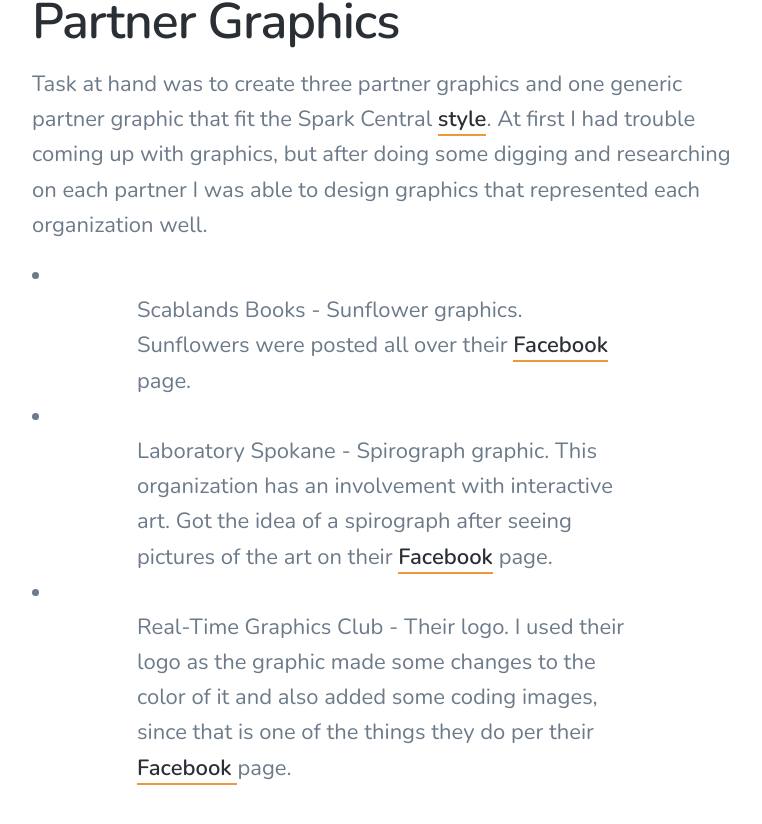
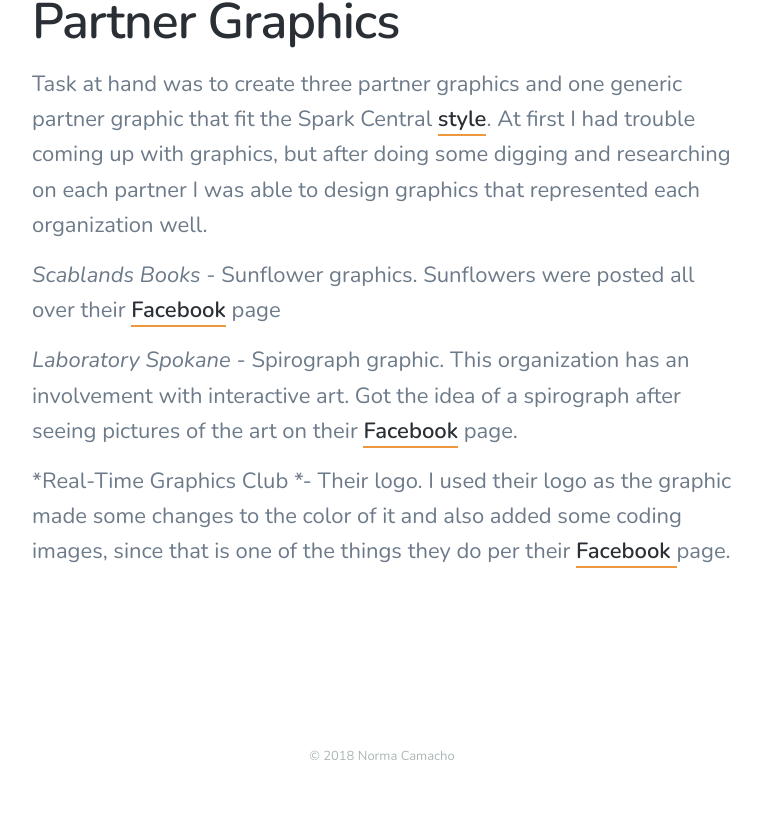
Before and after one commit to noremuhh/noremuhh.github.io, a Jekyll site: the page built from _projects/spark-central-collateral.markdown, in a window 1280 px wide and 900 px high, scrolled down 1659 px. Shown: the top 824 px of the window, without its empty margins (258-1020 px from the left). Built offline with Jekyll 4.4.1, drawn with Linux system fonts in a browser that asks for light colours; nearby versions of some CDN libraries.

Commit message:
Updated Spark Central Collateral

```diff
--- a/_projects/spark-central-collateral.markdown
+++ b/_projects/spark-central-collateral.markdown
@@ -25,8 +25,8 @@
 
 Task at hand was to create three partner graphics and one generic partner graphic that fit the Spark Central [style](https://spark-central.org/playshops/). At first I had trouble coming up with graphics, but after doing some digging and researching on each partner I was able to design graphics that represented each organization well.
 
-* Scablands Books - Sunflower graphics. Sunflowers were posted all over their [Facebook](https://www.facebook.com/pg/scablandsbooks/about/?ref=page_internal) page.
+*Scablands Books* - Sunflower graphics. Sunflowers were posted all over their [Facebook](https://www.facebook.com/pg/scablandsbooks/about/?ref=page_internal) page
 
-* Laboratory Spokane - Spirograph graphic. This organization has an involvement with interactive art. Got the idea of a spirograph after seeing pictures of the art on their [Facebook](https://www.facebook.com/LaboratorySpokane/photos/a.477799072312307/956492271109649/?type=3&theater) page.
+*Laboratory Spokane* - Spirograph graphic. This organization has an involvement with interactive art. Got the idea of a spirograph after seeing pictures of the art on their [Facebook](https://www.facebook.com/LaboratorySpokane/photos/a.477799072312307/956492271109649/?type=3&theater) page.
 
-* Real-Time Graphics Club - Their logo. I used their logo as the graphic made some changes to the color of it and also added some coding images, since that is one of the things they do per their [Facebook ](https://www.facebook.com/Real-Time-Graphics-Club-1133237123489296/)page.
+*Real-Time Graphics Club *- Their logo. I used their logo as the graphic made some changes to the color of it and also added some coding images, since that is one of the things they do per their [Facebook ](https://www.facebook.com/Real-Time-Graphics-Club-1133237123489296/)page.
```
